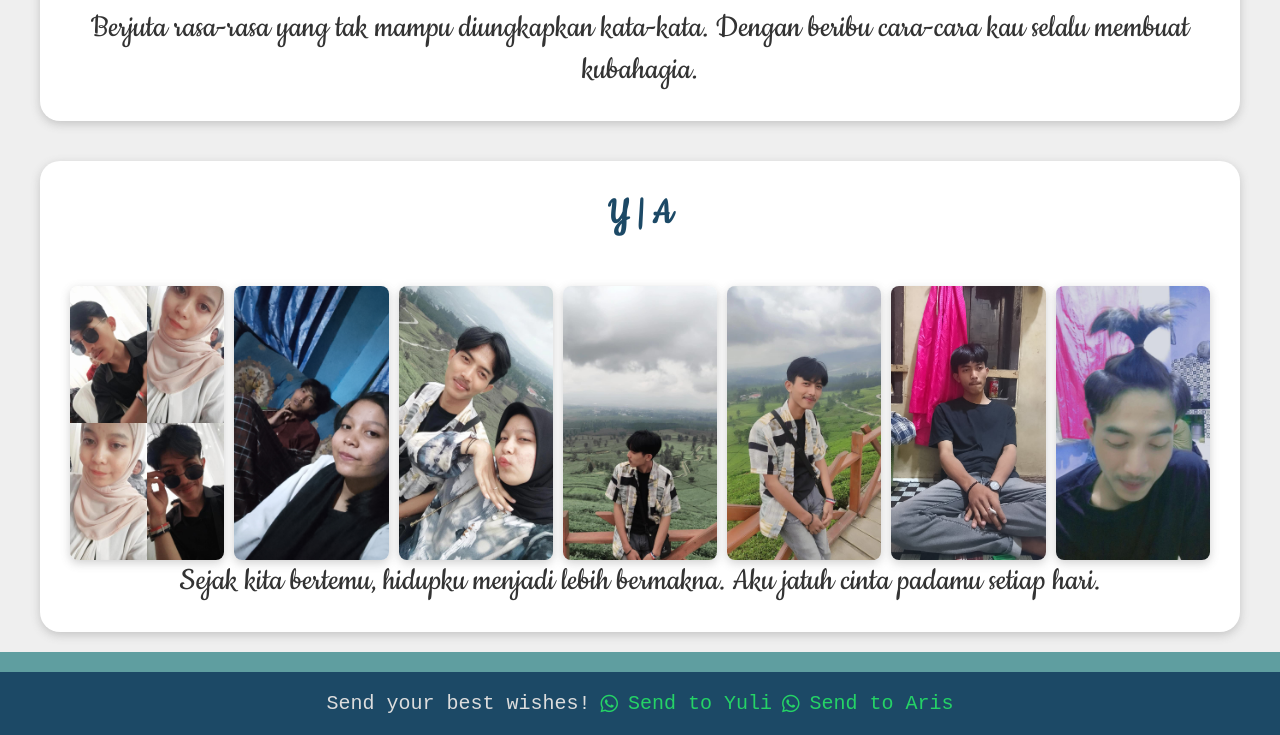
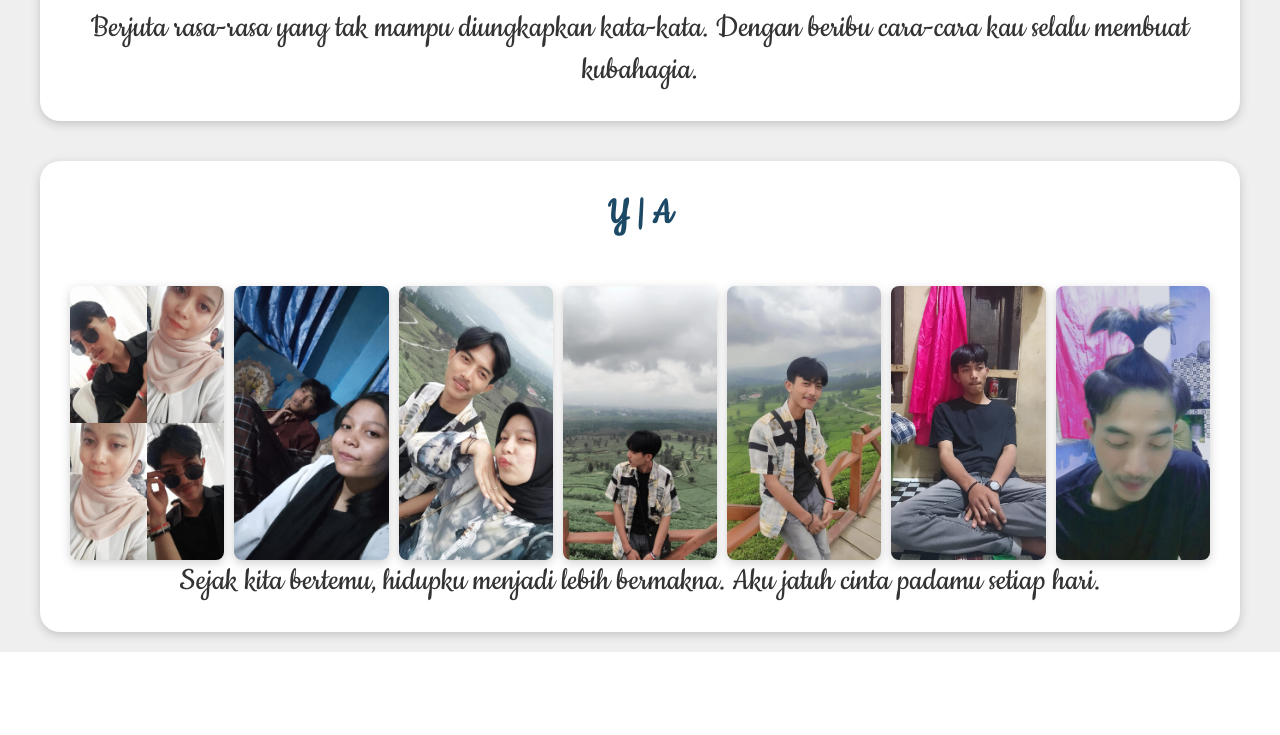
Before and after one commit to arthamevia/ultah, a plain HTML site: page index.html in a window 1280 px wide. Shown: the part 2680-3415 px from the top of the page. After the commit the page ends 3332 px from the top, so only its background shows below. Drawn offline with Linux system fonts and the light colour scheme.

Commit message:
delete footer

```diff
--- a/index.html
+++ b/index.html
@@ -104,8 +104,9 @@
           </p>
         </div>
       </div>
-      <footer>
+      <!-- <footer>
         <p>Send your best wishes!</p>
+
         <a
           href="https://wa.me/6289671303931?text=Happy%20Engagement%20Aris%20dan%20Yuli💐🥰"
           target="_blank"
@@ -118,8 +119,9 @@
         >
           <i class="fab fa-whatsapp"></i> Send to Aris
         </a>
-      </footer>
+      </footer> -->
     </div>
+
     <script>
       document.addEventListener("DOMContentLoaded", () => {
         const audio = document.getElementById("background-audio");
--- a/style.css
+++ b/style.css
@@ -229,13 +229,13 @@
     box-shadow: 0 3px 10px rgba(100, 100, 100, 0.3);
 }
 
-footer {
+/* footer {
     width: 100%;
     height: auto;
     color: #ddd;
     font-size: 20px;
     font-family: monospace;
-    background-color: #1c4966; /* darker blue */
+    background-color: #1c4966;
     margin-top: 20px;
     padding: 20px;
     text-align: center;
@@ -256,7 +256,7 @@ footer a {
 
 footer i {
     margin-right: 10px;
-}
+} */
 
 /* Floating button styles */
 .floating-button {
```
